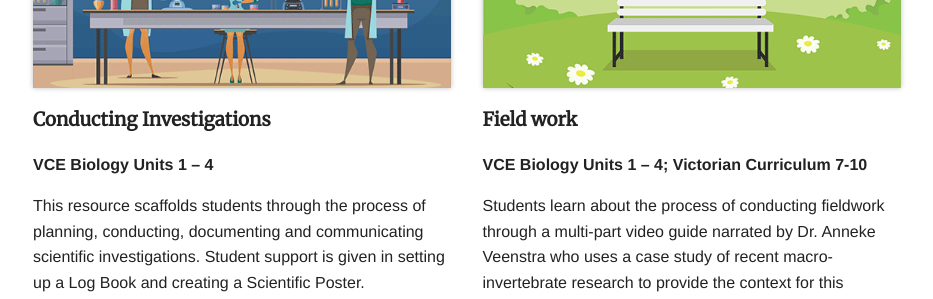
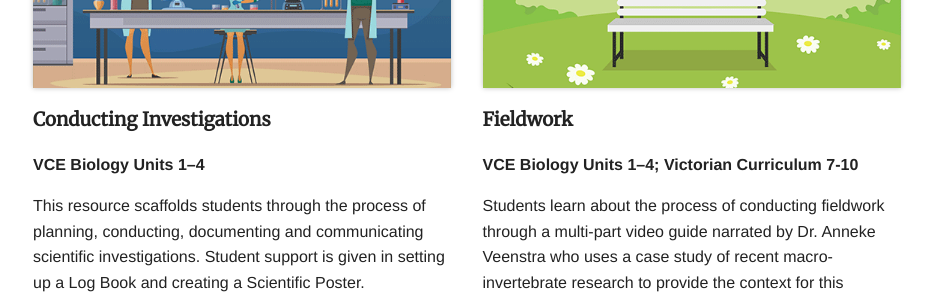
Before and after one commit to contemporaryVCEbiology/contemporaryVCEbiology, a Jekyll site: the page built from biology-skills.html, in a window 1280 px wide and 900 px high, scrolled down 1185 px. Shown: the part 152-451 px from the top of the window, without its empty margins (173-1106 px from the left). Built offline with Jekyll 4.4.1, drawn with Linux system fonts in a browser that asks for light colours.

Commit message:
Mary final edits

```diff
--- a/biology-skills.html
+++ b/biology-skills.html
@@ -30,7 +30,7 @@
                         <a href="https://contemporaryvcebiology.com/conducting-investigations/" class="no-barba"><img class="website" src="/img/conducting-investigations-tile.png" alt=""></a>
                         <div class="text">
                             <h3>Conducting Investigations</h3>
-                            <p><b>VCE Biology Units 1 – 4</b></p>
+                            <p><b>VCE Biology Units 1–4</b></p>
                             <p>This resource scaffolds students through the process of planning, conducting, documenting and communicating scientific investigations. Student support is given in setting up a Log Book and creating a Scientific Poster.</p>
                         </div>
                         <a href="https://contemporaryvcebiology.com/conducting-investigations/" class="goto button no-barba">Open</a>
@@ -39,8 +39,8 @@
                         <div class="number"><span>2</span></div>
                         <a href="https://contemporaryvcebiology.com/fieldwork/" class="no-barba"><img class="website" src="/img/fieldwork-tile.png" alt=""></a>
                         <div class="text">
-                            <h3>Field work</h3>
-                            <p><b>VCE Biology Units 1 – 4; Victorian Curriculum 7-10</b></p>
+                            <h3>Fieldwork</h3>
+                            <p><b>VCE Biology Units 1–4; Victorian Curriculum 7-10</b></p>
                             <p>Students learn about the process of conducting fieldwork through a multi-part video guide narrated by Dr. Anneke Veenstra who uses a case study of recent macro-invertebrate research to provide the context for this learning sequence. The Science Skills addressed apply to all secondary students and the activities provided give students experience in analysing raw fieldwork data.</p>
                         </div>
                         <a href="https://contemporaryvcebiology.com/fieldwork/" class="goto button  no-barba">Open</a>
```
